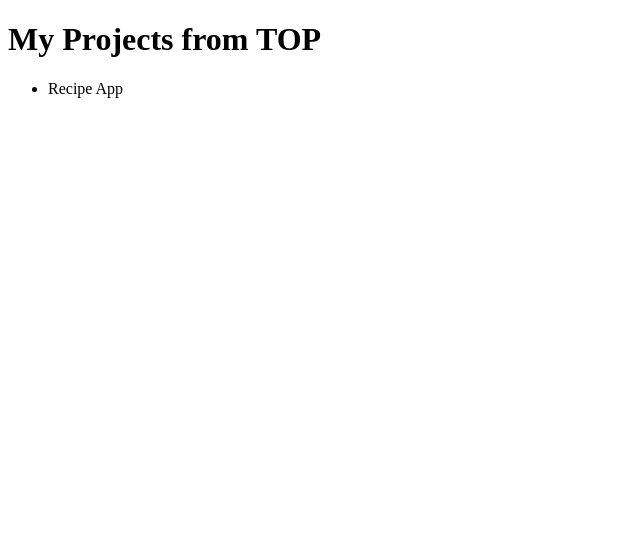
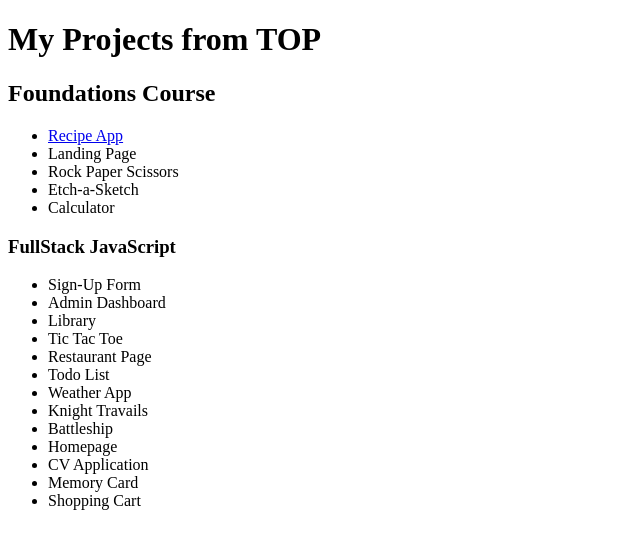
Before and after one commit to Putipaste/top_case_study, a plain HTML site: page index.html in a window 1280 px wide. Shown: the whole page, without its empty margins (0-640 px from the left). Drawn offline with Linux system fonts and the light colour scheme.

Commit message:
Adds a roadmap of the projects,
sxtarts with the creation of the recipe app

```diff
--- a/index.html
+++ b/index.html
@@ -7,8 +7,29 @@
 	</head>
 	<body>
 		<h1>My Projects from TOP</h1>
+		<h2>Foundations Course</h2>
 		<ul>
-			<li>Recipe App</li>
+			<li><a href="./pages/recipe_app.html">Recipe App</a></li>
+			<li>Landing Page</li>
+			<li>Rock Paper Scissors</li>
+			<li>Etch-a-Sketch</li>
+			<li>Calculator</li>
+		</ul>
+		<h3>FullStack JavaScript</h3>
+		<ul>
+			<li>Sign-Up Form</li>
+			<li>Admin Dashboard</li>
+			<li>Library</li>
+			<li>Tic Tac Toe</li>
+			<li>Restaurant Page</li>
+			<li>Todo List</li>
+			<li>Weather App</li>
+			<li>Knight Travails</li>
+			<li>Battleship</li>
+			<li>Homepage</li>
+			<li>CV Application</li>
+			<li>Memory Card</li>
+			<li>Shopping Cart</li>
 		</ul>
 	</body>
 </html>
```
Also changed, not shown: pages/recipe_app.html (+4 -1 lines).
